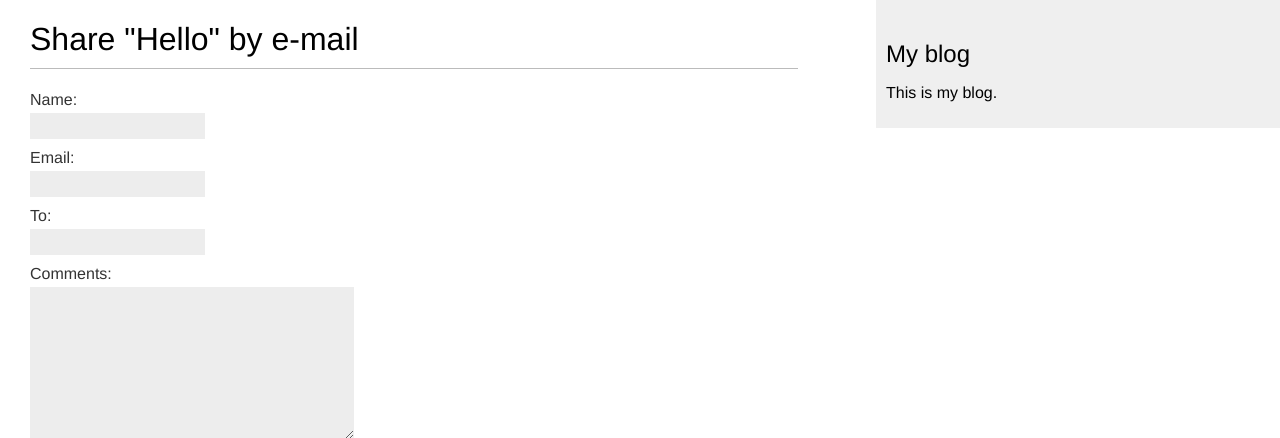
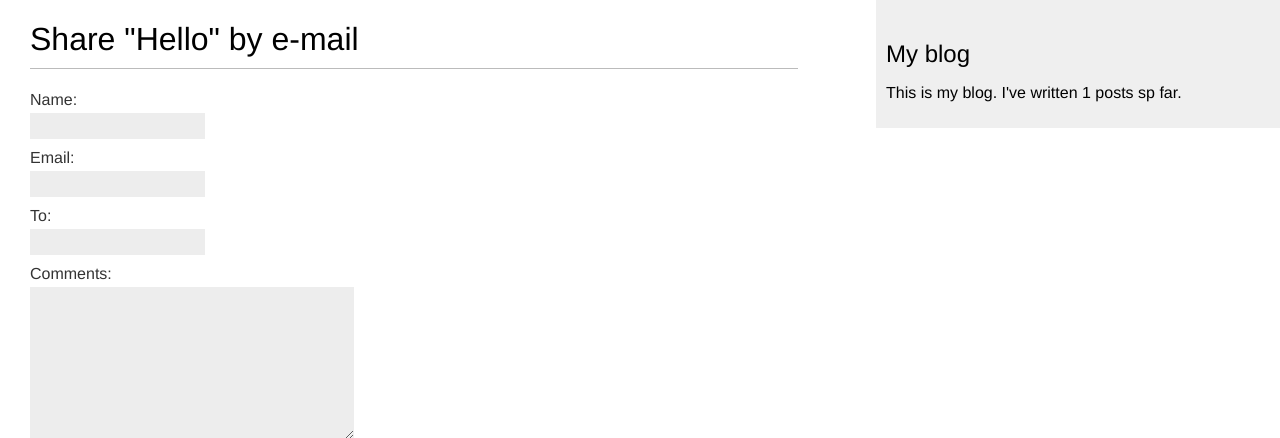
Before and after one commit to Hare1901/my_django_blog, a Django app: page /blog/1/share/ in a window 1280 px wide. Shown: the top 438 px of the page. Run offline with Django 4.2, Linux system fonts and the light colour scheme; data comes from the database, SQL or seed files in the repository; parts of the project's set-up code (start-up, migrations or seed data) failed here and were passed over.

Commit message:
Реализация конкретно-прикладных шаблонных тегов

```diff
--- /dev/null
+++ b/blog/templatetags/blog_tags.py
@@ -0,0 +1,11 @@
+from django import template
+from ..models import Post
+
+
+register = template.Library()
+
+
+@register.simple_tag
+def total_posts():
+
+    return Post.published.count()
--- a/blog/views.py
+++ b/blog/views.py
@@ -40,7 +40,8 @@ def post_list(request, tag_slug=None):
     return render(request,
                   'blog/post/list.html',
                   {'posts': posts,
-                   'tag': tag})
+                   'tag': tag}
+                  )
 
 # Пытаемся извлечь объект пост, если возникает ошибка 404 сообщаем что постов не существует
 def post_detail(request, year, month, day, post):
@@ -75,7 +76,7 @@ def post_detail(request, year, month, day, post):
         {'post': post,
          'comments': comments,
          'form': form,
-         'similar_posts': similar_posts
+         'similar_posts': similar_post
          }
     )
 
--- a/templates/blog/base.html
+++ b/templates/blog/base.html
@@ -1,4 +1,6 @@
+{% load blog_tags %}
 {% load static %}
+
 <!DOCTYPE html>
 <html>
 
@@ -13,7 +15,11 @@
         </div>
         <div id="sidebar">
             <h2>My blog</h2>
-            <p>This is my blog.</p>
+            <p>
+                This is my blog.
+                I've written {% total_posts %} posts sp far.
+            </p>
+
          </div>
     </body>
 </html>
```
Also changed, not shown: blog/templatetags/__init__.py (added).
